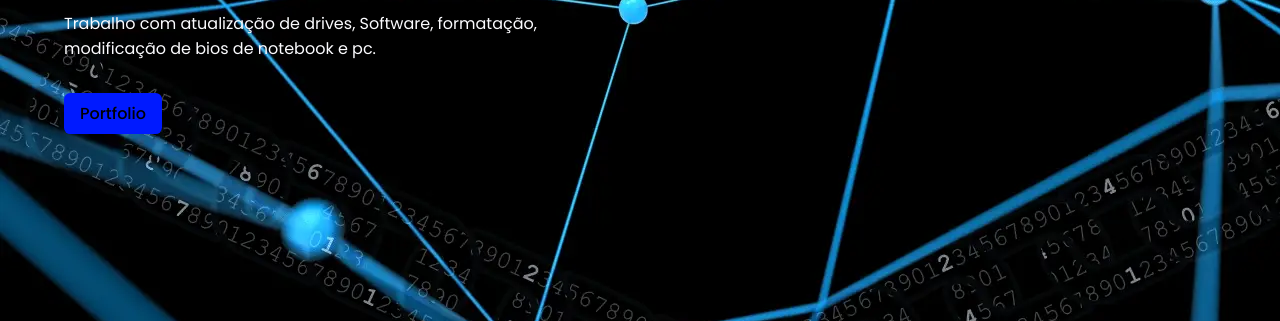
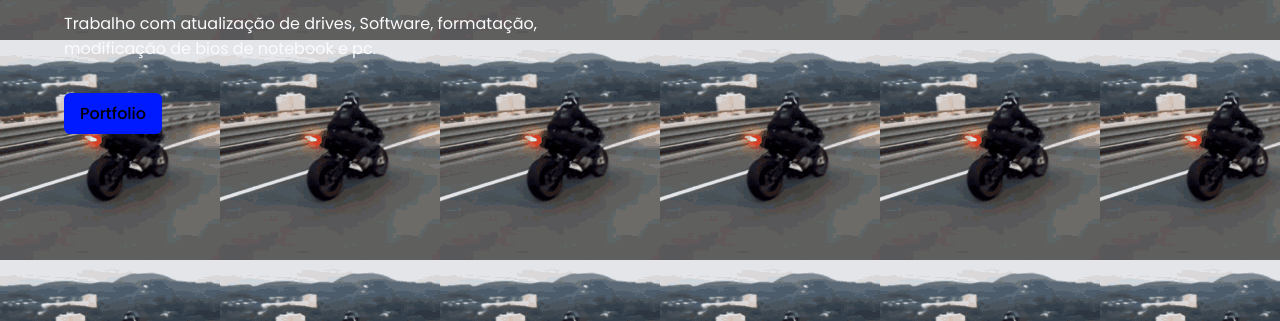
Before and after one commit to Isaa22/portifoliojoaolucas, a plain HTML site: page index.html in a window 1280 px wide. Shown: the part 400-721 px from the top of the page. Drawn offline with Linux system fonts and the light colour scheme; a script that the page names is missing.

Commit message:
Update styles.css

```diff
--- a/styles.css
+++ b/styles.css
@@ -34,7 +34,7 @@ body{
   font-size: var(--normal-font-size);
   color: var(--text-color);
   background-color: var(--bg-color);
-  background: url('bg-desktop.webp');
+  background: url('bike.gif');
 }
 
 li{
```
